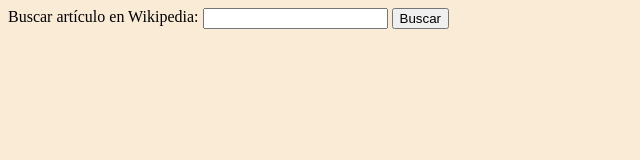
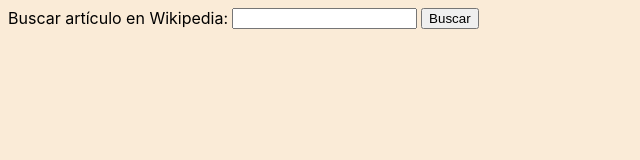
Before and after one commit to Chesare22/BRIW-Ada1, a website: page index.html in a window 1280 px wide. Shown: the whole page, without its empty margins (0-640 px from the left). Drawn offline with Linux system fonts and the light colour scheme.

Commit message:
:lipstick: Change font

```diff
--- a/styles.css
+++ b/styles.css
@@ -1,5 +1,15 @@
 body {
   background-color: antiquewhite;
+  font-family: -apple-system,
+    BlinkMacSystemFont,
+    "Segoe UI",
+    Roboto,
+    "Helvetica Neue",
+    Arial,
+    sans-serif,
+    "Apple Color Emoji",
+    "Segoe UI Emoji",
+    "Segoe UI Symbol";
 }
 
 .search-bar {
```
